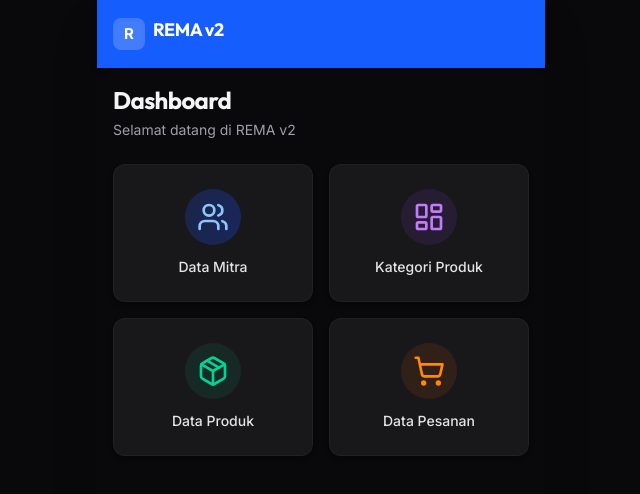
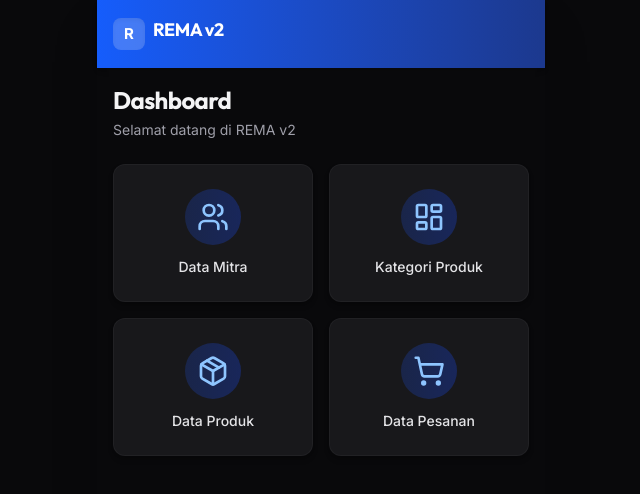
Before and after one commit to nurhasanfadillah/Rema-AntigravityV2, a React (Vite) app: page / in a window 1280 px wide. Shown: the top 494 px of the page, without its empty margins (319-959 px from the left). Built offline with nearby package versions, Linux system fonts and the light colour scheme; no server answers.

Commit message:
feat: Implement new pages for Mitra, Kategori, Produk, Pesanan, and Dashboard, add shared UI components, and remove the color replacement utility script.

```diff
--- a/replace_colors.js
+++ /dev/null
@@ -1,93 +0,0 @@
-const fs = require('fs');
-const path = require('path');
-
-function getFiles(dir) {
-    let results = [];
-    const list = fs.readdirSync(dir);
-    list.forEach(file => {
-        file = path.join(dir, file);
-        const stat = fs.statSync(file);
-        if (stat && stat.isDirectory()) {
-            results = results.concat(getFiles(file));
-        } else {
-            if (file.endsWith('.tsx') || file.endsWith('.ts')) {
-                results.push(file);
-            }
-        }
-    });
-    return results;
-}
-
-const files = getFiles('src');
-
-files.forEach(file => {
-    let content = fs.readFileSync(file, 'utf8');
-    let original = content;
-
-    // Mobile layout header
-    content = content.replace(/bg-blue-600/g, 'bg-gradient-to-r from-blue-600 to-blue-900');
-
-    // Remove old button overrides
-    content = content.replace(/bg-emerald-600 hover:bg-emerald-700 border-emerald-600\/50/g, 'bg-gradient-to-r from-blue-600 to-blue-900 hover:from-blue-500 hover:to-blue-800 active:from-blue-700 active:to-blue-950 border-blue-700/50 shadow-md shadow-blue-900/30');
-    content = content.replace(/bg-purple-600 hover:bg-purple-700 border-purple-600\/50/g, 'bg-gradient-to-r from-blue-600 to-blue-900 hover:from-blue-500 hover:to-blue-800 active:from-blue-700 active:to-blue-950 border-blue-700/50 shadow-md shadow-blue-900/30');
-    content = content.replace(/bg-orange-600 hover:bg-orange-700 border-orange-600\/50/g, 'bg-gradient-to-r from-blue-600 to-blue-900 hover:from-blue-500 hover:to-blue-800 active:from-blue-700 active:to-blue-950 border-blue-700/50 shadow-md shadow-blue-900/30');
-    content = content.replace(/bg-[a-z]+-600 hover:bg-[a-z]+-700 border-[a-z]+-600\/50/g, 'bg-gradient-to-r from-blue-600 to-blue-900 hover:from-blue-500 hover:to-blue-800 active:from-blue-700 active:to-blue-950 border-blue-700/50 shadow-md shadow-blue-900/30');
-
-    // Dashboard Icons and cards
-    content = content.replace(/'text-purple-400', bg: 'bg-purple-500\\/10'/g, "'text - blue - 300', bg: 'bg - gradient - to - r from - blue - 900 / 40 to - blue - 800 / 40 mask - icon'");
-    content = content.replace(/'text-emerald-400', bg: 'bg-emerald-500\\/10'/g, "'text - blue - 300', bg: 'bg - gradient - to - r from - blue - 900 / 40 to - blue - 800 / 40 mask - icon'");
-    content = content.replace(/'text-orange-400', bg: 'bg-orange-500\\/10'/g, "'text - blue - 300', bg: 'bg - gradient - to - r from - blue - 900 / 40 to - blue - 800 / 40 mask - icon'");
-
-    // Specifically for Dashboard map: hover gradient
-    // Card uses: hover:bg-gradient-to-br hover:from-blue-900/40 hover:to-transparent hover:border-blue-800/50 (already correct)
-
-    // Form cards backgrounds and borders
-    content = content.replace(/border-emerald-500\/30/g, 'border-blue-700/50 shadow-lg shadow-blue-900/20');
-    content = content.replace(/bg-emerald-500\/5/g, 'bg-gradient-to-b from-blue-950/30 to-blue-900/10');
-
-    content = content.replace(/border-purple-500\/30/g, 'border-blue-700/50 shadow-lg shadow-blue-900/20');
-    content = content.replace(/bg-purple-500\/5/g, 'bg-gradient-to-b from-blue-950/30 to-blue-900/10');
-
-    // Focus rings
-    content = content.replace(/focus:border-emerald-500/g, 'focus:border-blue-600');
-    content = content.replace(/focus:ring-emerald-500/g, 'focus:ring-blue-600');
-
-    content = content.replace(/focus:border-purple-500/g, 'focus:border-blue-600');
-    content = content.replace(/focus:ring-purple-500/g, 'focus:ring-blue-600');
-
-    content = content.replace(/focus:border-orange-500/g, 'focus:border-blue-600');
-    content = content.replace(/focus:ring-orange-500/g, 'focus:ring-blue-600');
-
-    // Headers in forms
-    content = content.replace(/text-emerald-100/g, 'text-blue-100 bg-clip-text text-transparent bg-gradient-to-r from-blue-100 to-blue-300');
-    content = content.replace(/text-purple-100/g, 'text-blue-100 bg-clip-text text-transparent bg-gradient-to-r from-blue-100 to-blue-300');
-    content = content.replace(/text-orange-100/g, 'text-blue-100 bg-clip-text text-transparent bg-gradient-to-r from-blue-100 to-blue-300');
-
-    // Card icons and small text
-    content = content.replace(/text-emerald-400([^`]*?)bg-emerald-500\/10/g, 'text-blue-400$1bg-gradient-to-r from-blue-900/40 to-blue-800/40 border-blue-700/30');
-    content = content.replace(/text-purple-400([^`]*?)bg-purple-500\/10/g, 'text-blue-400$1bg-gradient-to-r from-blue-900/40 to-blue-800/40 border-blue-700/30');
-    content = content.replace(/text-orange-400([^`]*?)bg-orange-500\/10/g, 'text-blue-400$1bg-gradient-to-r from-blue-900/40 to-blue-800/40 border-blue-700/30');
-
-    // Fallback if regex missed some
-    content = content.replace(/text-emerald-400/g, 'text-blue-300');
-    content = content.replace(/text-purple-400/g, 'text-blue-300');
-    content = content.replace(/text-orange-400/g, 'text-blue-300');
-
-    content = content.replace(/bg-emerald-500\/10/g, 'bg-gradient-to-r from-blue-900/40 to-blue-800/40 text-blue-300 shadow-inner shadow-blue-500/10');
-    content = content.replace(/bg-purple-500\/10/g, 'bg-gradient-to-r from-blue-900/40 to-blue-800/40 text-blue-300 shadow-inner shadow-blue-500/10');
-    content = content.replace(/bg-orange-500\/10/g, 'bg-gradient-to-r from-blue-900/40 to-blue-800/40 text-blue-300 shadow-inner shadow-blue-500/10');
-
-    // Badges / Indicators
-    content = content.replace(/bg-emerald-500\/10 text-emerald-400 border-emerald-500\/20/g, 'bg-gradient-to-r from-blue-900/50 to-blue-800/50 text-blue-300 border border-blue-700/50 shadow-[0_0_10px_rgba(59,130,246,0.1)]');
-    content = content.replace(/bg-emerald-500\/10 text-emerald-400 border border-emerald-500\/20/g, 'bg-gradient-to-r from-blue-900/50 to-blue-800/50 text-blue-300 border border-blue-700/50 shadow-[0_0_10px_rgba(59,130,246,0.1)]');
-
-    // Replace hover colors for edit delete buttons (currently hover text-purple/red and hover bg-red/purple)
-    // Make them unify to blue hover
-    content = content.replace(/hover:text-purple-400 rounded-md hover:bg-purple-500\/10/g, 'hover:text-blue-300 rounded-md hover:bg-gradient-to-r from-blue-900/40 to-blue-800/40');
-    content = content.replace(/hover:text-emerald-400 rounded-md hover:bg-emerald-500\/10/g, 'hover:text-blue-300 rounded-md hover:bg-gradient-to-r from-blue-900/40 to-blue-800/40');
-
-    if (content !== original) {
-        fs.writeFileSync(file, content, 'utf8');
-        console.log('Updated: ' + file);
-    }
-});
--- a/src/components/layout/MobileLayout.tsx
+++ b/src/components/layout/MobileLayout.tsx
@@ -4,7 +4,7 @@ export function MobileLayout() {
     return (
         <div className="flex flex-col min-h-screen bg-zinc-950 text-zinc-100 max-w-md mx-auto shadow-2xl relative left-0 right-0">
             {/* Top Header */}
-            <header className="sticky top-0 z-50 bg-blue-600 px-4 py-4 flex items-center justify-between shadow-md">
+            <header className="sticky top-0 z-50 bg-gradient-to-r from-blue-600 to-blue-900 px-4 py-4 flex items-center justify-between shadow-md">
                 <div className="flex items-center gap-2">
                     {/* Brand Logo Placeholder */}
                     <div className="w-8 h-8 rounded-lg bg-white/20 flex items-center justify-center font-bold text-white shadow-inner">
--- a/src/pages/Dashboard.tsx
+++ b/src/pages/Dashboard.tsx
@@ -5,9 +5,9 @@ import { Card } from '../components/ui/Card';
 export function Dashboard() {
     const menuItems = [
         { label: 'Data Mitra', path: '/mitra', icon: Users, color: 'text-blue-300', bg: 'bg-gradient-to-r from-blue-900/40 to-blue-800/40' },
-        { label: 'Kategori Produk', path: '/kategori', icon: LayoutDashboard, color: 'text-purple-400', bg: 'bg-purple-500/10' },
-        { label: 'Data Produk', path: '/produk', icon: Package, color: 'text-emerald-400', bg: 'bg-emerald-500/10' },
-        { label: 'Data Pesanan', path: '/pesanan', icon: ShoppingCart, color: 'text-orange-400', bg: 'bg-orange-500/10' },
+        { label: 'Kategori Produk', path: '/kategori', icon: LayoutDashboard, color: 'text-blue-300', bg: 'bg-gradient-to-r from-blue-900/40 to-blue-800/40' },
+        { label: 'Data Produk', path: '/produk', icon: Package, color: 'text-blue-300', bg: 'bg-gradient-to-r from-blue-900/40 to-blue-800/40' },
+        { label: 'Data Pesanan', path: '/pesanan', icon: ShoppingCart, color: 'text-blue-300', bg: 'bg-gradient-to-r from-blue-900/40 to-blue-800/40' },
     ];
 
     return (
--- a/src/pages/Mitra/MitraList.tsx
+++ b/src/pages/Mitra/MitraList.tsx
@@ -138,7 +138,7 @@ export function MitraList() {
                                     <p className="text-sm text-zinc-400 mt-1">{mitra.kontak || 'Tidak ada kontak'}</p>
                                 </div>
                                 <div className="flex flex-col items-end gap-2">
-                                    <span className={`px-2.5 py-1 rounded-full text-xs font-medium ${mitra.status === 'Aktif' ? 'bg-emerald-500/10 text-emerald-400 border border-emerald-500/20' : 'bg-red-500/10 text-red-400 border border-red-500/20'}`}>
+                                    <span className={`px-2.5 py-1 rounded-full text-xs font-medium ${mitra.status === 'Aktif' ? 'bg-gradient-to-r from-blue-900/50 to-blue-800/50 text-blue-300 shadow-[0_0_10px_rgba(59,130,246,0.15)] text-white drop-shadow-sm border border-blue-700/50' : 'bg-red-500/10 text-red-400 border border-red-500/20'}`}>
                                         {mitra.status}
                                     </span>
                                     <div className="flex items-center gap-2 mt-2">
```
Also changed, not shown: src/pages/Kategori/KategoriList.tsx (+7 -7 lines), src/pages/Pesanan/PesananBaru.tsx (+13 -13 lines), src/pages/Pesanan/PesananDetail.tsx (+8 -8 lines), src/pages/Pesanan/PesananList.tsx (+4 -4 lines), src/pages/Produk/ProdukList.tsx (+13 -13 lines), 1 other file (tests, documents, lock files or other folders).
